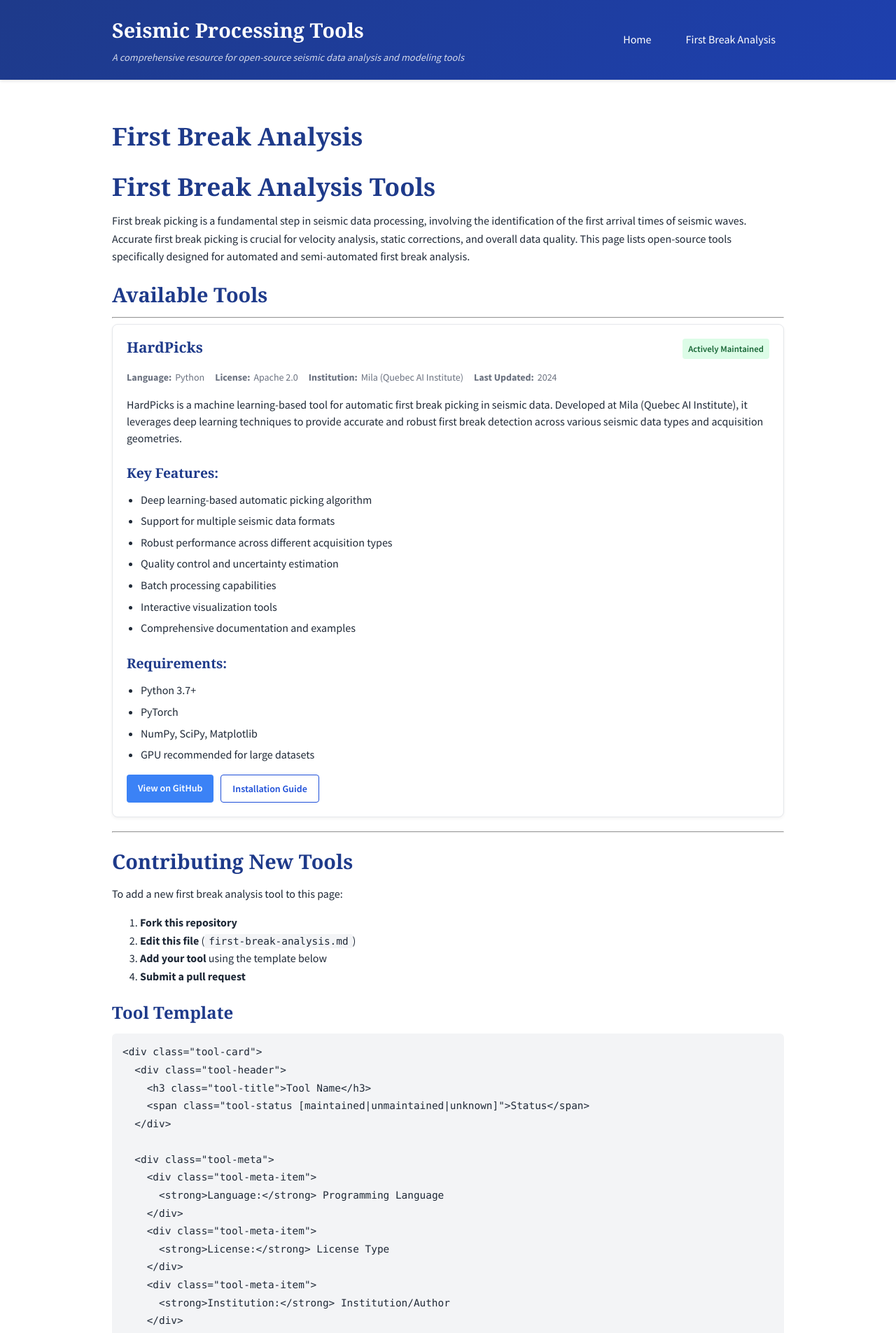
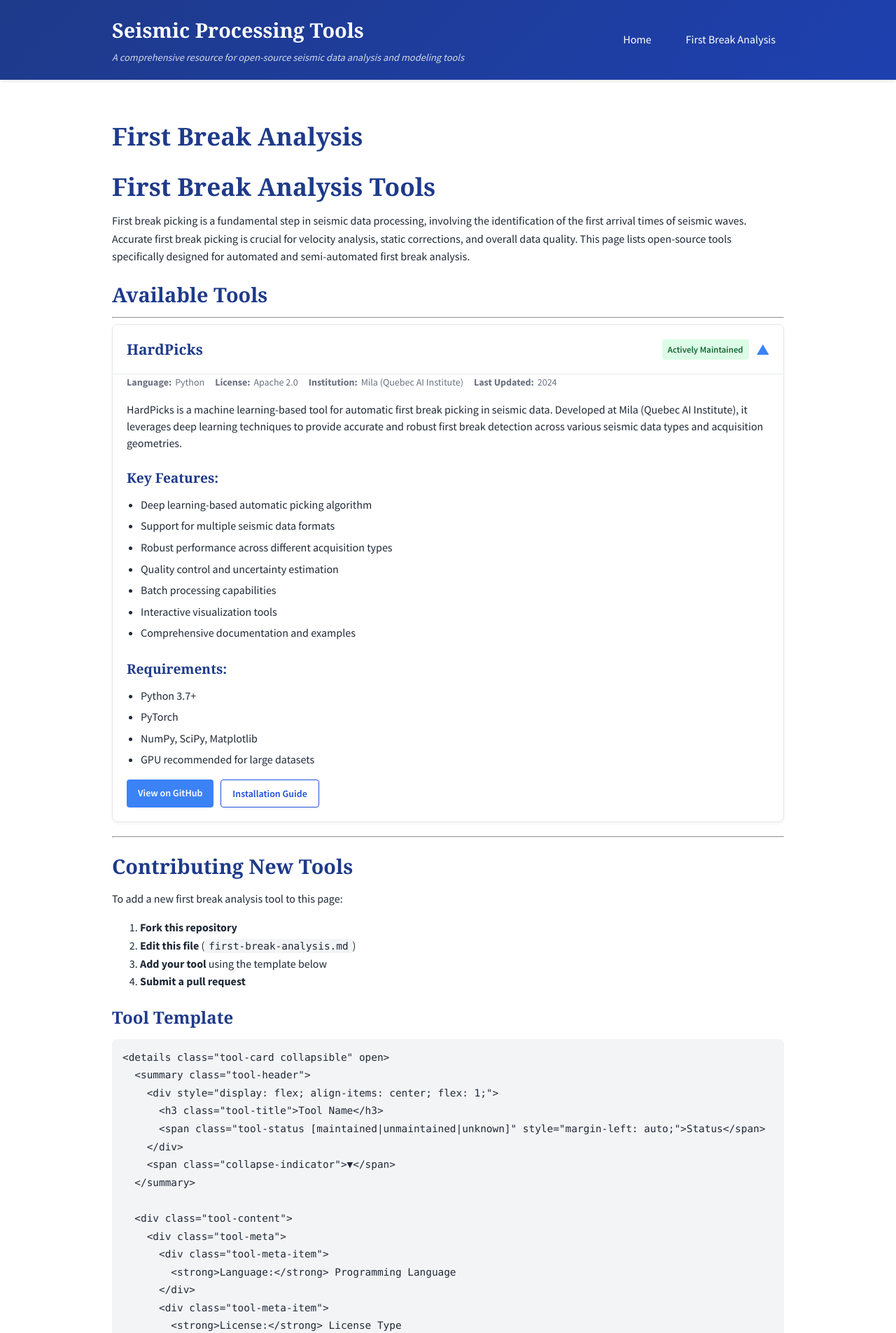
Before and after one commit to dylanmikesell/seismic-software, a Jekyll site: the page built from first-break-analysis.md, in a window 1280 px wide. Shown: the top 1905 px of the page at 70% size. Built offline with Jekyll 4.4.1, drawn with Linux system fonts in a browser that asks for light colours; some web fonts are replaced.

Commit message:
Enhance first break analysis page with collapsible tool cards and improved layout; update index for resource suggestions

````diff
--- a/_sass/academic-blue.scss
+++ b/_sass/academic-blue.scss
@@ -159,6 +159,41 @@ a {
     &:hover {
         box-shadow: 0 4px 8px rgba(0,0,0,0.1);
     }
+
+    // Collapsible tool cards
+    &.collapsible {
+        padding: 0;
+
+        summary {
+            padding: 20px;
+            cursor: pointer;
+            list-style: none;
+            user-select: none;
+            transition: background-color 0.2s ease;
+            border-radius: 8px;
+
+            &:hover {
+                background-color: rgba($secondary-blue, 0.05);
+            }
+
+            // Hide default marker
+            &::-webkit-details-marker {
+                display: none;
+            }
+        }
+
+        .tool-content {
+            padding: 0 20px 20px 20px;
+            border-top: 1px solid $border-color;
+            margin-top: -1px;
+        }
+
+        &[open] {
+            .collapse-indicator {
+                transform: rotate(180deg);
+            }
+        }
+    }
 }
 
 .tool-header {
@@ -166,6 +201,19 @@ a {
     justify-content: space-between;
     align-items: flex-start;
     margin-bottom: 15px;
+
+    // For collapsible cards
+    .collapsible & {
+        margin-bottom: 0;
+        align-items: center;
+
+        .collapse-indicator {
+            color: $secondary-blue;
+            font-size: 1.2em;
+            transition: transform 0.2s ease;
+            margin-left: 10px;
+        }
+    }
 }
 
 .tool-title {
--- a/first-break-analysis.md
+++ b/first-break-analysis.md
@@ -12,59 +12,64 @@ First break picking is a fundamental step in seismic data processing, involving
 
 ---
 
-<div class="tool-card">
-  <div class="tool-header">
-    <h3 class="tool-title">HardPicks</h3>
-    <span class="tool-status maintained">Actively Maintained</span>
-  </div>
+<details class="tool-card collapsible" open>
+  <summary class="tool-header">
+    <div style="display: flex; align-items: center; flex: 1;">
+      <h3 class="tool-title">HardPicks</h3>
+      <span class="tool-status maintained" style="margin-left: auto;">Actively Maintained</span>
+    </div>
+    <span class="collapse-indicator">▼</span>
+  </summary>
 
-  <div class="tool-meta">
-    <div class="tool-meta-item">
-      <strong>Language:</strong> Python
+  <div class="tool-content">
+    <div class="tool-meta">
+      <div class="tool-meta-item">
+        <strong>Language:</strong> Python
+      </div>
+      <div class="tool-meta-item">
+        <strong>License:</strong> Apache 2.0
+      </div>
+      <div class="tool-meta-item">
+        <strong>Institution:</strong> Mila (Quebec AI Institute)
+      </div>
+      <div class="tool-meta-item">
+        <strong>Last Updated:</strong> 2024
+      </div>
     </div>
-    <div class="tool-meta-item">
-      <strong>License:</strong> Apache 2.0
+
+    <div class="tool-description">
+      <p>HardPicks is a machine learning-based tool for automatic first break picking in seismic data. Developed at Mila (Quebec AI Institute), it leverages deep learning techniques to provide accurate and robust first break detection across various seismic data types and acquisition geometries.</p>
     </div>
-    <div class="tool-meta-item">
-      <strong>Institution:</strong> Mila (Quebec AI Institute)
+
+    <div class="tool-features">
+      <h4>Key Features:</h4>
+      <ul>
+        <li>Deep learning-based automatic picking algorithm</li>
+        <li>Support for multiple seismic data formats</li>
+        <li>Robust performance across different acquisition types</li>
+        <li>Quality control and uncertainty estimation</li>
+        <li>Batch processing capabilities</li>
+        <li>Interactive visualization tools</li>
+        <li>Comprehensive documentation and examples</li>
+      </ul>
     </div>
-    <div class="tool-meta-item">
-      <strong>Last Updated:</strong> 2024
+
+    <div class="tool-features">
+      <h4>Requirements:</h4>
+      <ul>
+        <li>Python 3.7+</li>
+        <li>PyTorch</li>
+        <li>NumPy, SciPy, Matplotlib</li>
+        <li>GPU recommended for large datasets</li>
+      </ul>
+    </div>
+
+    <div class="tool-links">
+      <a href="https://github.com/mila-iqia/hardpicks" class="btn btn-primary" target="_blank">View on GitHub</a>
+      <a href="https://github.com/mila-iqia/hardpicks#installation" class="btn btn-secondary" target="_blank">Installation Guide</a>
     </div>
   </div>
-
-  <div class="tool-description">
-    <p>HardPicks is a machine learning-based tool for automatic first break picking in seismic data. Developed at Mila (Quebec AI Institute), it leverages deep learning techniques to provide accurate and robust first break detection across various seismic data types and acquisition geometries.</p>
-  </div>
-
-  <div class="tool-features">
-    <h4>Key Features:</h4>
-    <ul>
-      <li>Deep learning-based automatic picking algorithm</li>
-      <li>Support for multiple seismic data formats</li>
-      <li>Robust performance across different acquisition types</li>
-      <li>Quality control and uncertainty estimation</li>
-      <li>Batch processing capabilities</li>
-      <li>Interactive visualization tools</li>
-      <li>Comprehensive documentation and examples</li>
-    </ul>
-  </div>
-
-  <div class="tool-features">
-    <h4>Requirements:</h4>
-    <ul>
-      <li>Python 3.7+</li>
-      <li>PyTorch</li>
-      <li>NumPy, SciPy, Matplotlib</li>
-      <li>GPU recommended for large datasets</li>
-    </ul>
-  </div>
-
-  <div class="tool-links">
-    <a href="https://github.com/mila-iqia/hardpicks" class="btn btn-primary" target="_blank">View on GitHub</a>
-    <a href="https://github.com/mila-iqia/hardpicks#installation" class="btn btn-secondary" target="_blank">Installation Guide</a>
-  </div>
-</div>
+</details>
 
 ---
 
@@ -80,44 +85,49 @@ To add a new first break analysis tool to this page:
 ### Tool Template
 
 ```markdown
-<div class="tool-card">
-  <div class="tool-header">
-    <h3 class="tool-title">Tool Name</h3>
-    <span class="tool-status [maintained|unmaintained|unknown]">Status</span>
-  </div>
+<details class="tool-card collapsible" open>
+  <summary class="tool-header">
+    <div style="display: flex; align-items: center; flex: 1;">
+      <h3 class="tool-title">Tool Name</h3>
+      <span class="tool-status [maintained|unmaintained|unknown]" style="margin-left: auto;">Status</span>
+    </div>
+    <span class="collapse-indicator">▼</span>
+  </summary>
 
-  <div class="tool-meta">
-    <div class="tool-meta-item">
-      <strong>Language:</strong> Programming Language
+  <div class="tool-content">
+    <div class="tool-meta">
+      <div class="tool-meta-item">
+        <strong>Language:</strong> Programming Language
+      </div>
+      <div class="tool-meta-item">
+        <strong>License:</strong> License Type
+      </div>
+      <div class="tool-meta-item">
+        <strong>Institution:</strong> Institution/Author
+      </div>
+      <div class="tool-meta-item">
+        <strong>Last Updated:</strong> Year
+      </div>
     </div>
-    <div class="tool-meta-item">
-      <strong>License:</strong> License Type
+
+    <div class="tool-description">
+      <p>Brief description of the tool...</p>
     </div>
-    <div class="tool-meta-item">
-      <strong>Institution:</strong> Institution/Author
+
+    <div class="tool-features">
+      <h4>Key Features:</h4>
+      <ul>
+        <li>Feature 1</li>
+        <li>Feature 2</li>
+      </ul>
     </div>
-    <div class="tool-meta-item">
-      <strong>Last Updated:</strong> Year
+
+    <div class="tool-links">
+      <a href="GITHUB_URL" class="btn btn-primary" target="_blank">View on GitHub</a>
+      <a href="DOCS_URL" class="btn btn-secondary" target="_blank">Documentation</a>
     </div>
   </div>
-
-  <div class="tool-description">
-    <p>Brief description of the tool...</p>
-  </div>
-
-  <div class="tool-features">
-    <h4>Key Features:</h4>
-    <ul>
-      <li>Feature 1</li>
-      <li>Feature 2</li>
-    </ul>
-  </div>
-
-  <div class="tool-links">
-    <a href="GITHUB_URL" class="btn btn-primary" target="_blank">View on GitHub</a>
-    <a href="DOCS_URL" class="btn btn-secondary" target="_blank">Documentation</a>
-  </div>
-</div>
+</details>
 ```
 
 ## Related Methods
````
Also changed, not shown: index.md (+15 -3 lines).
